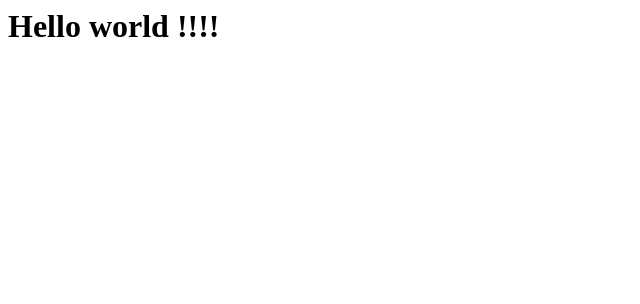
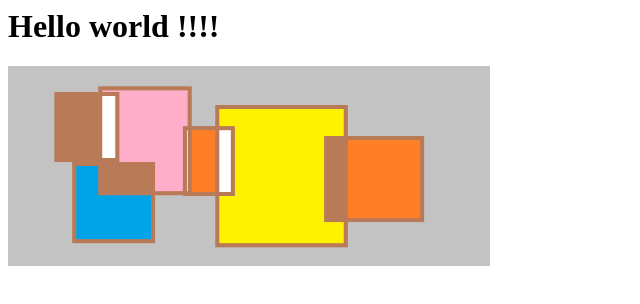
Before and after one commit to arledo/antonio.hithub.io, a plain HTML site: page index.html in a window 1280 px wide. Shown: the whole page, without its empty margins (0-640 px from the left). Drawn offline with Linux system fonts and the light colour scheme.

Commit message:
add image

```diff
--- a/index.html
+++ b/index.html
@@ -1,4 +1,7 @@
 
 <html>
     <h1>Hello world !!!!</h1>
-    </html>
+    <div>
+        <img src="Imagen.png" height="200"
+    </div>
+</html>
```
Also changed, not shown: Imagen.png (added).
